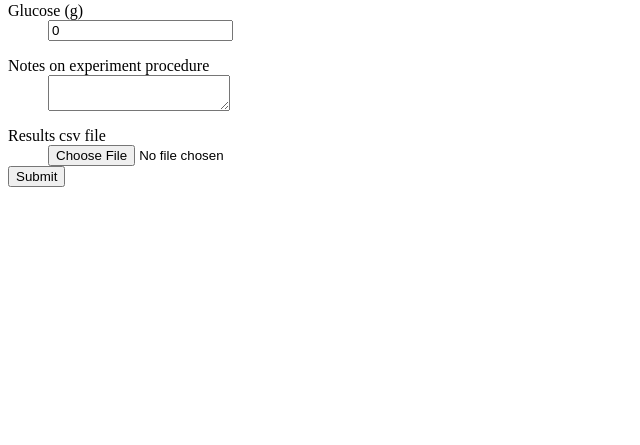
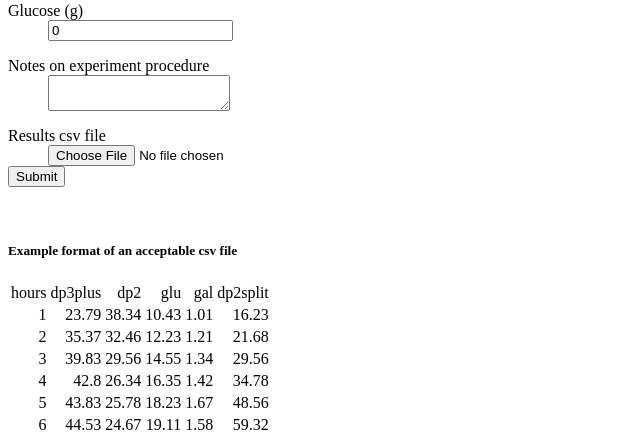
Before and after one commit to paulos84/unicorn, a Flask app: template templates/exp_form.html in a window 1280 px wide. Shown: the part 514-959 px from the top of the page, without its empty margins (0-640 px from the left). Before the commit the page ends 701 px from the top, so only its background shows below. Run offline with Flask 2, Linux system fonts and the light colour scheme; the template is opened without the code that fills it: values that come from a table or form of the project are taken from there, others are empty; some libraries are stand-ins or nearby versions.

Commit message:
Update exp_form.html

```diff
--- a/templates/exp_form.html
+++ b/templates/exp_form.html
@@ -42,27 +42,25 @@
             <li style="color:red;">{{ error }}</li>
             {% endfor %}
         </ul>
-        </ul>
+
                  {{ render_field(form.pH) }}
             		<ul>
             {% for error in form.pH.errors %}
             <li style="color:red;">{{ error }}</li>
             {% endfor %}
         </ul>
-                 {{ render_field(form.lactose) }}
+                {{ render_field(form.lactose) }}
             		<ul>
             {% for error in form.lactose.errors %}
             <li style="color:red;">{{ error }}</li>
             {% endfor %}
         </ul>
-
                    {{ render_field(form.water) }}
             		<ul>
             {% for error in form.water.errors %}
             <li style="color:red;">{{ error }}</li>
             {% endfor %}
         </ul>
-         </ul>
                     {{ render_field(form.glucose) }}
             		<ul>
             {% for error in form.glucose.errors %}
@@ -78,5 +76,65 @@
                     {{ render_field(form.file) }}
 	    <input type="submit" value="Submit">
 	</form>
+    <br>
+    <h5>Example format of an acceptable csv file</h5>
+    <table class="table table-bordered table-hover table-condensed">
+    <td align="right">hours</td>
+    <td align="right">dp3plus</td>
+    <td align="right">dp2</td>
+    <td align="right">glu</td>
+    <td align="right">gal</td>
+    <td align="right">dp2split</td>
+    </tr></thead>
+    <tbody><tr>
+    <td align="right">1</td>
+    <td align="right">23.79</td>
+    <td align="right">38.34</td>
+    <td align="right">10.43</td>
+    <td align="right">1.01</td>
+    <td align="right">16.23</td>
+    </tr>
+    <tr>
+    <td align="right">2</td>
+    <td align="right">35.37</td>
+    <td align="right">32.46</td>
+    <td align="right">12.23</td>
+    <td align="right">1.21</td>
+    <td align="right">21.68</td>
+    </tr>
+    <tr>
+    <td align="right">3</td>
+    <td align="right">39.83</td>
+    <td align="right">29.56</td>
+    <td align="right">14.55</td>
+    <td align="right">1.34</td>
+    <td align="right">29.56</td>
+    </tr>
+    <tr>
+    <td align="right">4</td>
+    <td align="right">42.8</td>
+    <td align="right">26.34</td>
+    <td align="right">16.35</td>
+    <td align="right">1.42</td>
+    <td align="right">34.78</td>
+    </tr>
+    <tr>
+    <td align="right">5</td>
+    <td align="right">43.83</td>
+    <td align="right">25.78</td>
+    <td align="right">18.23</td>
+    <td align="right">1.67</td>
+    <td align="right">48.56</td>
+    </tr>
+    <tr>
+    <td align="right">6</td>
+    <td align="right">44.53</td>
+    <td align="right">24.67</td>
+    <td align="right">19.11</td>
+    <td align="right">1.58</td>
+    <td align="right">59.32</td>
+    </tr>
+    </tbody></table>
+
 </body>
 </html>
```
